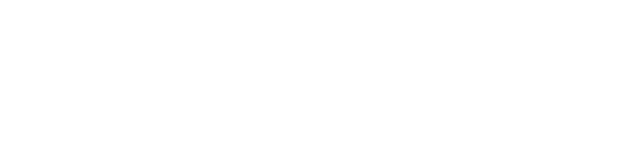
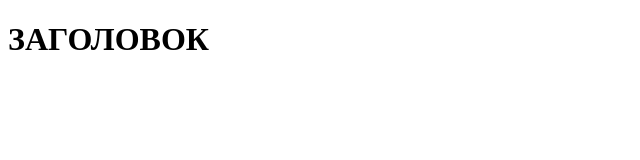
Before and after one commit to steppovver/education, a plain HTML site: page index.html in a window 1280 px wide. Shown: the whole page, without its empty margins (0-640 px from the left). Drawn offline with Linux system fonts and the light colour scheme.

Commit message:
Update index.html

```diff
--- a/index.html
+++ b/index.html
@@ -8,5 +8,7 @@
 </head>
 <body>
 
+    <h1>ЗАГОЛОВОК</h1>
+
 </body>
 </html>
```
